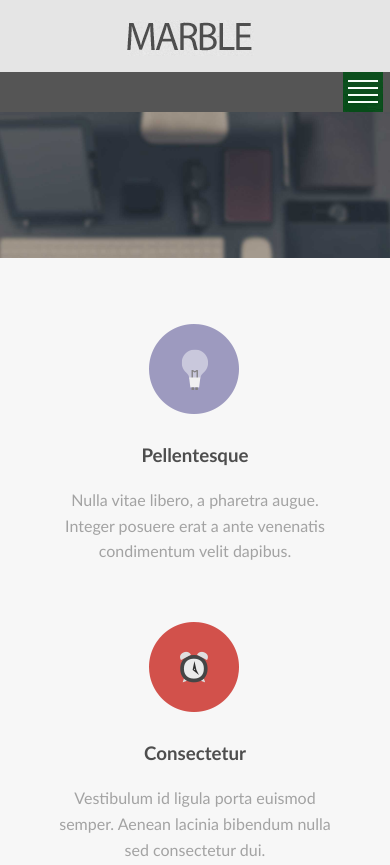
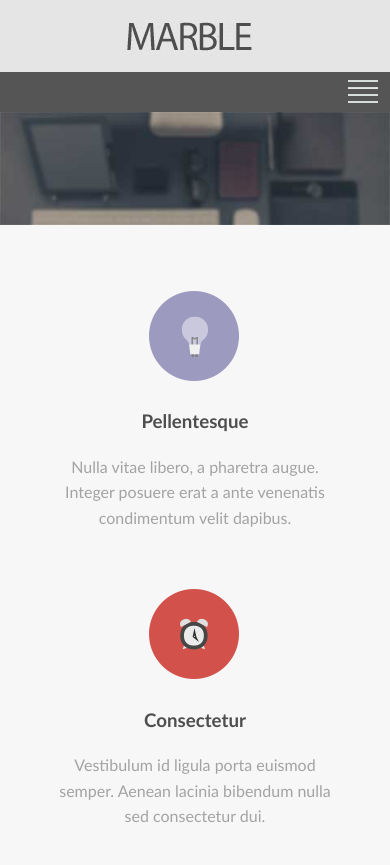
Before and after one commit to mfathei/psd-to-html-responsive, a plain HTML site: page index.html in a window 390 px wide. Shown: the top 865 px of the page. Drawn offline with Linux system fonts and the light colour scheme.

Commit message:
create different banner for each screen using picture tag and edit burger icon

```diff
--- a/index.html
+++ b/index.html
@@ -28,7 +28,11 @@
         </div>
     </header>
     <div id="main-banner">
-        <img src="images/banner.jpg" alt="banner">
+        <picture>
+            <source srcset="images/banner-s.jpg" media="(max-width: 480px)">
+            <source srcset="images/banner-m.jpg" media="(max-width: 768px)">
+            <img src="images/banner.jpg" alt="banner">
+        </picture>
     </div>
     <main class="wrapper">
         <section id="service">
--- a/style.css
+++ b/style.css
@@ -346,6 +346,6 @@ footer li.tweet {
     #burger-nav {
         width: 100%;
         height: 40px;
-        background: url(images/burger.png) no-repeat 98% center;
+        background: url(images/burger-2.png) no-repeat 98% center;
     }
 }
```
Also changed, not shown: images/banner-m.jpg (added), images/banner-s.jpg (added), images/burger-2.png (added).
